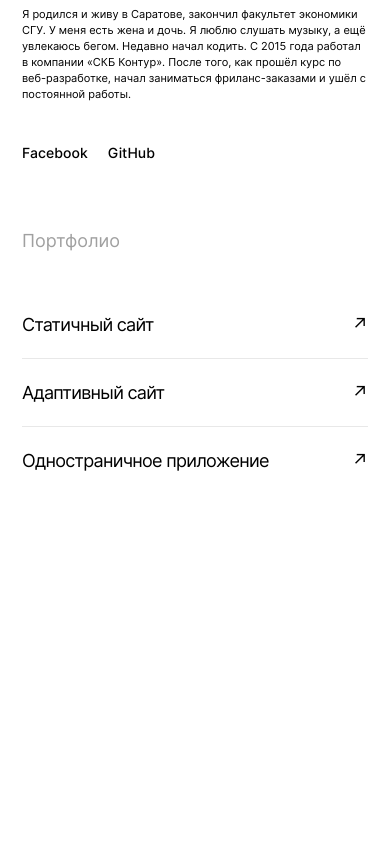
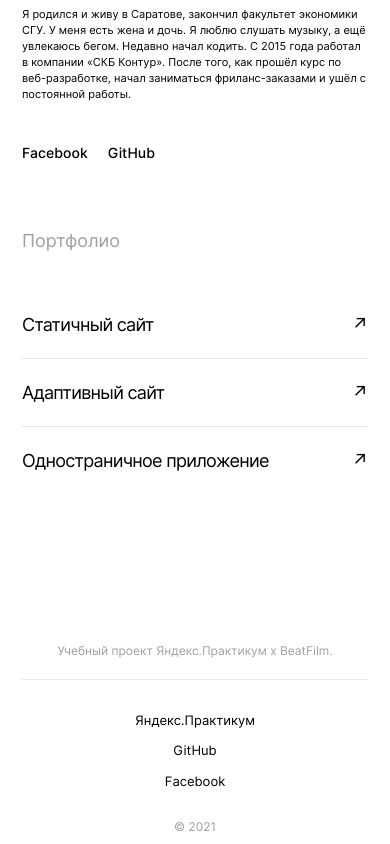
Before and after one commit to Anastasia-Belik/movies-explorer-frontend, a React (Create React App) app: page / in a window 390 px wide. Shown: the part 2512-3356 px from the top of the page. Before the commit the page ends 3076 px from the top, so only its background shows below. Built offline with nearby package versions, Linux system fonts and the light colour scheme.

Commit message:
feat: сделать компонент Footer

```diff
--- a/src/components/App/App.css
+++ b/src/components/App/App.css
@@ -5,3 +5,52 @@
   font-family: 'Inter', Arial, sans-serif;
   color: #000;
 }
+
+.section {
+  max-width: 89.06%;
+  margin: 0 auto;
+}
+
+.section-title {
+  max-width: 600px;
+  margin: 0;
+  padding-bottom: 23px;
+
+  font-style: normal;
+  font-weight: normal;
+  font-size: 22px;
+  line-height: 27px;
+  letter-spacing: -0.04em;
+}
+
+.section-text {
+  margin: 0;
+  padding-top: 26px;
+  font-style: normal;
+  font-weight: normal;
+  font-size: 14px;
+  line-height: 143%;
+}
+
+@media screen and (max-width: 770px) {
+  .section {
+    max-width: 86.98%;
+  }
+
+  .section-text {
+    font-size: 12px;
+    line-height: 150%;
+  }
+}
+
+@media screen and (max-width: 425px) {
+  .section {
+    max-width: 88.75%;
+  }
+
+  .section-text {
+    padding-top: 16px;
+    font-size: 11px;
+    line-height: 145%;
+  }
+}
--- a/src/components/App/App.js
+++ b/src/components/App/App.js
@@ -1,10 +1,12 @@
 import './App.css';
 import Main from "../Main/Main";
+import Footer from "../Footer/Footer";
 
 function App() {
   return (
     <div className="app">
       <Main/>
+      <Footer />
     </div>
   );
 }
--- /dev/null
+++ b/src/components/Footer/Footer.css
@@ -0,0 +1,90 @@
+.footer {
+  background-color: #FAFAFA;
+  padding: 79px 4.47% 0;
+}
+
+.footer__title {
+  margin: 0;
+  padding-bottom: 20px;
+
+  font-style: normal;
+  font-weight: normal;
+  font-size: 13px;
+  line-height: 16px;
+  text-align: center;
+  color: #A0A0A0;
+}
+
+.footer__container {
+  padding: 20px 0;
+  border-top: 1px solid #E8E8E8;
+  display: flex;
+  justify-content: space-between;
+}
+
+.footer__copyright {
+  margin: 0;
+
+  font-style: normal;
+  font-weight: normal;
+  font-size: 13px;
+  line-height: 16px;
+}
+
+.footer__links {
+  margin: 0;
+  padding: 0;
+  list-style-type: none;
+
+  display: flex;
+  gap: 20px;
+}
+
+.footer__link {
+  text-decoration: none;
+  font-style: normal;
+  font-weight: normal;
+  font-size: 13px;
+  line-height: 16px;
+  color: #000;
+}
+
+@media screen and (max-width: 770px) {
+  .footer {
+    background-color: #FFF;
+    padding: 79px 6.51% 0;
+  }
+}
+
+@media screen and (max-width: 435px) {
+  .footer {
+    background-color: #FFF;
+    padding: 79px 5.63% 0;
+  }
+
+  .footer__title {
+    padding-bottom: 21px;
+    font-size: 12px;
+    line-height: 15px;
+  }
+
+  .footer__container {
+    padding: 30px 0 10px;
+    flex-direction: column-reverse;
+    align-items: center;
+    gap: 30px;
+  }
+
+  .footer__copyright {
+    font-size: 12px;
+    line-height: 15px;
+    color: #A0A0A0;
+  }
+
+  .footer__links {
+    flex-direction: column;
+    align-items: center;
+    gap: 12px;
+  }
+
+}
--- /dev/null
+++ b/src/components/Footer/Footer.js
@@ -0,0 +1,21 @@
+import React from "react";
+
+import './Footer.css'
+
+function Footer() {
+  return(
+    <footer className='section footer'>
+      <h2 className='footer__title'>Учебный проект Яндекс.Практикум х BeatFilm.</h2>
+      <div className='footer__container'>
+        <p className='footer__copyright'>&#169; 2021</p>
+          <ul className='footer__links'>
+            <li><a href='https://www.facebook.com/' className='footer__link'>Яндекс.Практикум</a></li>
+            <li><a href='https://github.com/' className='footer__link'>GitHub</a></li>
+            <li><a href='https://www.facebook.com/' className='footer__link'>Facebook</a></li>
+          </ul>
+      </div>
+    </footer>
+  )
+}
+
+export default Footer;
--- a/src/components/Main/Main.css
+++ /dev/null
@@ -1,48 +0,0 @@
-.section {
-  max-width: 89.06%;
-  margin: 0 auto;
-}
-
-.section-title {
-  max-width: 600px;
-  margin: 0;
-  padding-bottom: 23px;
-
-  font-style: normal;
-  font-weight: normal;
-  font-size: 22px;
-  line-height: 27px;
-  letter-spacing: -0.04em;
-}
-
-.section-text {
-  margin: 0;
-  padding-top: 26px;
-  font-style: normal;
-  font-weight: normal;
-  font-size: 14px;
-  line-height: 143%;
-}
-
-@media screen and (max-width: 770px) {
-  .section {
-    max-width: 86.98%;
-  }
-
-  .section-text {
-    font-size: 12px;
-    line-height: 150%;
-  }
-}
-
-@media screen and (max-width: 425px) {
-  .section {
-    max-width: 88.75%;
-  }
-
-  .section-text {
-    padding-top: 16px;
-    font-size: 11px;
-    line-height: 145%;
-  }
-}
--- a/src/components/Main/Main.js
+++ b/src/components/Main/Main.js
@@ -1,6 +1,5 @@
 import React from "react";
 
-import "./Main.css";
 import Promo from "./Promo/Promo";
 import AboutProject from "./AboutProject/AboutProject";
 import Techs from "./Techs/Techs";
```
